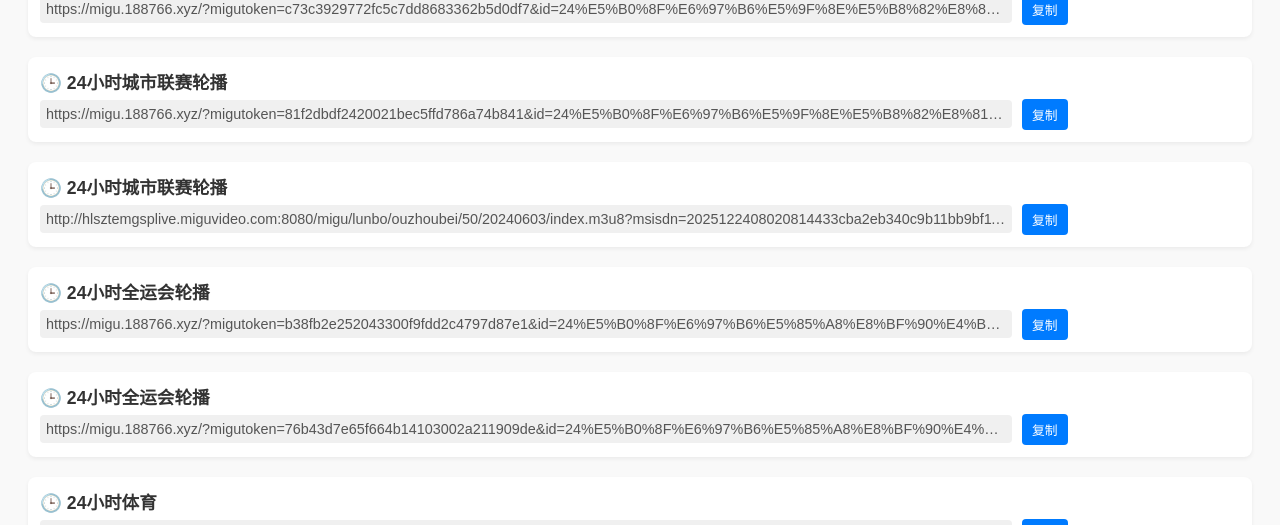
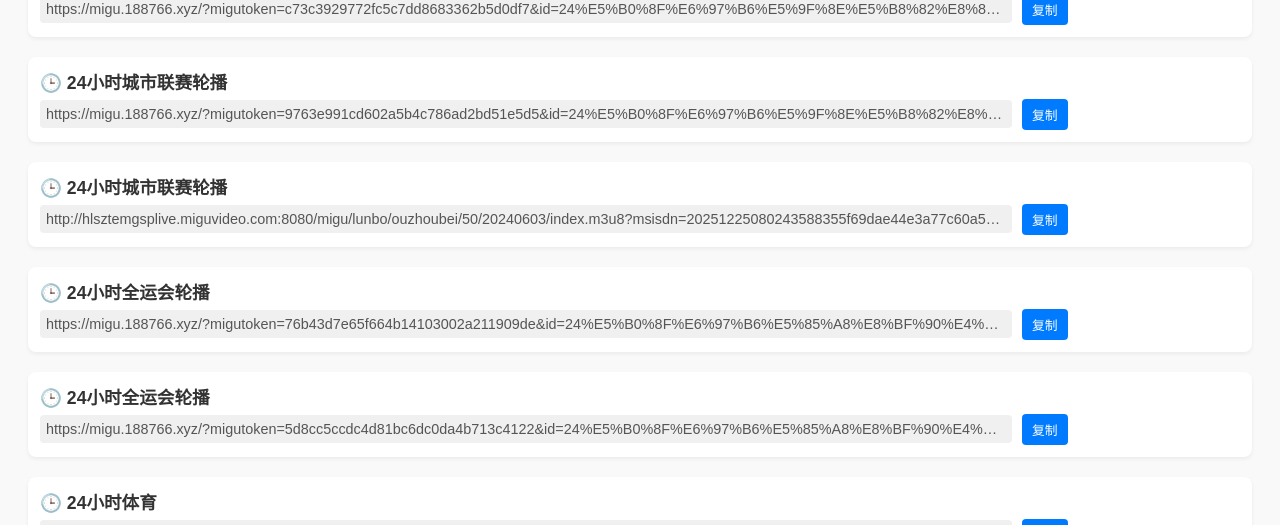
Before and after one commit to kimwang1978/iptv.github.io, a Jekyll site: the page tiyu.html, which Jekyll copies as it is, in a window 1280 px wide and 900 px high. Shown: the part 151-676 px from the top of the window. Built offline with Jekyll 4.4.1, drawn with Linux system fonts in a browser that asks for light colours; some of the changed text lies outside the part shown.

Commit message:
Sync File 2025-12-25 04:00:39

```diff
--- a/tiyu.html
+++ b/tiyu.html
@@ -60,7 +60,7 @@
         <div class="item">
             <div class="title">🕒 24小时城市联赛轮播</div>
             <div class="url-wrapper">
-                <div class="url" id="url_1">https://migu.188766.xyz/?migutoken=81f2dbdf2420021bec5ffd786a74b841&id=24%E5%B0%8F%E6%97%B6%E5%9F%8E%E5%B8%82%E8%81%94%E8%B5%9B%E8%BD%AE%E6%92%AD%E5%8F%B0&type=yy</div>
+                <div class="url" id="url_1">https://migu.188766.xyz/?migutoken=9763e991cd602a5b4c786ad2bd51e5d5&id=24%E5%B0%8F%E6%97%B6%E5%9F%8E%E5%B8%82%E8%81%94%E8%B5%9B%E8%BD%AE%E6%92%AD%E5%8F%B0&type=yy</div>
                 <button class="copy-btn" onclick="copyToClipboard('url_1')">复制</button>
             </div>
         </div>
@@ -68,7 +68,7 @@
         <div class="item">
             <div class="title">🕒 24小时城市联赛轮播</div>
             <div class="url-wrapper">
-                <div class="url" id="url_2">http://hlsztemgsplive.miguvideo.com:8080/migu/lunbo/ouzhoubei/50/20240603/index.m3u8?msisdn=2025122408020814433cba2eb340c9b11bb9bf1118fd27&mdspid=&spid=800033&netType=0&sid=5910022136&pid=2028597139&timestamp=20251224080208&Channel_ID=0116_2600037000-99000-200300220100002&ProgramID=915512915&ParentNodeID=-99&assertID=5910022136&client_ip=218.28.233.106&SecurityKey=20251224080208&promotionId=&mvid=5900006618&mcid=500020&playurlVersion=WX-A1-8.12.1-RELEASE&userid=&jmhm=&videocodec=h264&appCode=miguvideo_android&bean=mgspad&tid=android&conFee=0&encrypt=0010af7dd1baf89615200ce070d506b5&sv=10004&ct=android</div>
+                <div class="url" id="url_2">http://hlsztemgsplive.miguvideo.com:8080/migu/lunbo/ouzhoubei/50/20240603/index.m3u8?msisdn=20251225080243588355f69dae44e3a77c60a54aed7515&mdspid=&spid=800033&netType=0&sid=5910022136&pid=2028597139&timestamp=20251225080243&Channel_ID=0116_2600037000-99000-200300220100002&ProgramID=915512915&ParentNodeID=-99&assertID=5910022136&client_ip=218.28.233.106&SecurityKey=20251225080243&promotionId=&mvid=5900006618&mcid=500020&playurlVersion=WX-A1-8.12.1-RELEASE&userid=&jmhm=&videocodec=h264&appCode=miguvideo_android&bean=mgspad&tid=android&conFee=0&encrypt=79f2fffab15bc77dfbfc6d7c43fcc33e&sv=10004&ct=android</div>
                 <button class="copy-btn" onclick="copyToClipboard('url_2')">复制</button>
             </div>
         </div>
@@ -76,7 +76,7 @@
         <div class="item">
             <div class="title">🕒 24小时全运会轮播</div>
             <div class="url-wrapper">
-                <div class="url" id="url_3">https://migu.188766.xyz/?migutoken=b38fb2e252043300f9fdd2c4797d87e1&id=24%E5%B0%8F%E6%97%B6%E5%85%A8%E8%BF%90%E4%BC%9A%E8%BD%AE%E6%92%AD%E5%8F%B0&type=yy</div>
+                <div class="url" id="url_3">https://migu.188766.xyz/?migutoken=76b43d7e65f664b14103002a211909de&id=24%E5%B0%8F%E6%97%B6%E5%85%A8%E8%BF%90%E4%BC%9A%E8%BD%AE%E6%92%AD%E5%8F%B0&type=yy</div>
                 <button class="copy-btn" onclick="copyToClipboard('url_3')">复制</button>
             </div>
         </div>
@@ -84,7 +84,7 @@
         <div class="item">
             <div class="title">🕒 24小时全运会轮播</div>
             <div class="url-wrapper">
-                <div class="url" id="url_4">https://migu.188766.xyz/?migutoken=76b43d7e65f664b14103002a211909de&id=24%E5%B0%8F%E6%97%B6%E5%85%A8%E8%BF%90%E4%BC%9A%E8%BD%AE%E6%92%AD%E5%8F%B0&type=yy</div>
+                <div class="url" id="url_4">https://migu.188766.xyz/?migutoken=5d8cc5ccdc4d81bc6dc0da4b713c4122&id=24%E5%B0%8F%E6%97%B6%E5%85%A8%E8%BF%90%E4%BC%9A%E8%BD%AE%E6%92%AD%E5%8F%B0&type=yy</div>
                 <button class="copy-btn" onclick="copyToClipboard('url_4')">复制</button>
             </div>
         </div>
@@ -476,7 +476,7 @@
         <div class="item">
             <div class="title">🕒 ANIMALPLANET</div>
             <div class="url-wrapper">
-                <div class="url" id="url_53">https://live.catvod.com/live.php?id=AnimalPlanet&token=fdb8a7d41e60531bd6f2992035d179f7ebaefb7e77ef4011840e619a556a899c%3A1766539294%3ANTcuMTUxLjEzNy4xNTE%3D</div>
+                <div class="url" id="url_53">https://live.catvod.com/live.php?id=AnimalPlanet&token=9d6dae60a1ed2ff6b2c9c8af15b187584e251f197456c2fea2eff342c47fc3bd%3A1766625897%3ANjguMjIwLjYyLjE4MA%3D%3D</div>
                 <button class="copy-btn" onclick="copyToClipboard('url_53')">复制</button>
             </div>
         </div>
@@ -484,7 +484,7 @@
         <div class="item">
             <div class="title">🕒 ANIMALPLANET</div>
             <div class="url-wrapper">
-                <div class="url" id="url_54">https://live.catvod.com/live.php?id=animalplanet_twn&token=fc3436b644d30d5ac392b931a9b4e0f407f374298dc67a63aae9852df326da8a%3A1766539294%3ANTcuMTUxLjEzNy4xNTE%3D</div>
+                <div class="url" id="url_54">https://live.catvod.com/live.php?id=animalplanet_twn&token=dc5bc336b0a9a37da609dac00c7da094b34c128f8cfc139d684efd8f84fa0038%3A1766625897%3ANjguMjIwLjYyLjE4MA%3D%3D</div>
                 <button class="copy-btn" onclick="copyToClipboard('url_54')">复制</button>
             </div>
         </div>
```
